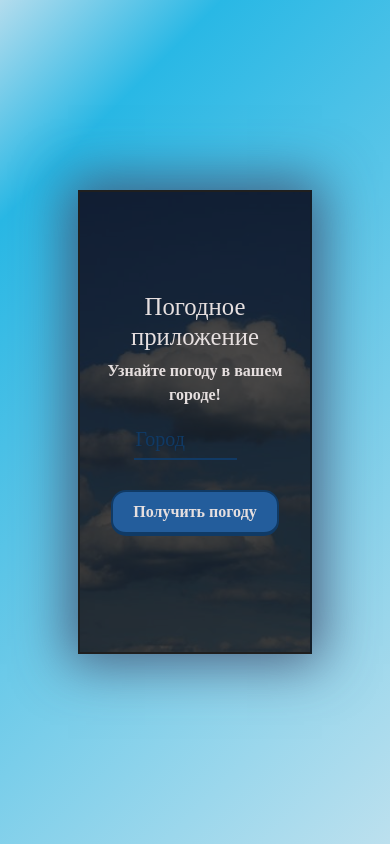
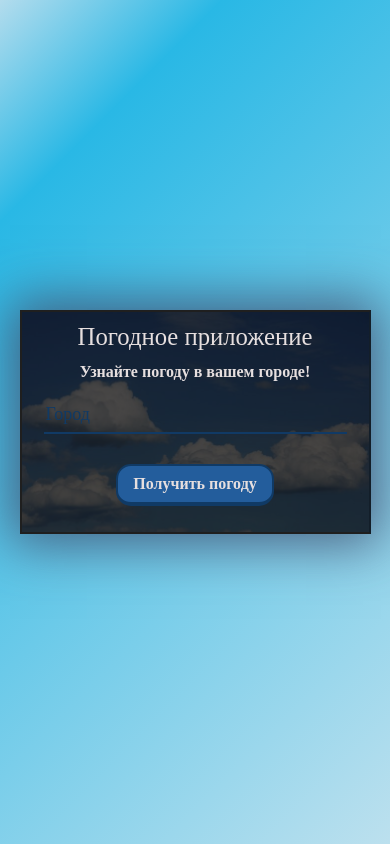
Before and after one commit to mkndrr/WeatherApp, a React (Create React App) app: page / in a window 390 px wide. Built offline with nearby package versions, Linux system fonts and the light colour scheme; a web font is replaced by a local one.

Commit message:
add media

```diff
--- a/src/App.css
+++ b/src/App.css
@@ -3,6 +3,9 @@
 body {
     font-family: "Shantell Sans", cursive;
     font-weight: bold;
+    margin: 0;
+    padding: 0;
+    box-sizing: border-box;
 }
 
 .wrapper {
@@ -10,42 +13,33 @@ body {
     display: flex;
     justify-content: center;
     align-items: center;
-
-    background: rgba(179,220,237,1);
-    background: -moz-linear-gradient(-45deg, rgba(179,220,237,1) 0%, rgba(41,184,229,1) 18%, rgba(188,224,238,1) 100%);
-    background: -webkit-gradient(left top, right bottom, color-stop(0%, rgba(179,220,237,1)), color-stop(18%, rgba(41,184,229,1)), color-stop(100%, rgba(188,224,238,1)));
-    background: -webkit-linear-gradient(-45deg, rgba(179,220,237,1) 0%, rgba(41,184,229,1) 18%, rgba(188,224,238,1) 100%);
-    background: -o-linear-gradient(-45deg, rgba(179,220,237,1) 0%, rgba(41,184,229,1) 18%, rgba(188,224,238,1) 100%);
-    background: -ms-linear-gradient(-45deg, rgba(179,220,237,1) 0%, rgba(41,184,229,1) 18%, rgba(188,224,238,1) 100%);
     background: linear-gradient(135deg, rgba(179,220,237,1) 0%, rgba(41,184,229,1) 18%, rgba(188,224,238,1) 100%);
     filter: progid:DXImageTransform.Microsoft.gradient( startColorstr='#b3dced', endColorstr='#bce0ee', GradientType=1 );
 }
 
 .main {
     height: 55vh;
-    /*background: #2a6bb1;*/
     background-image: url('img/clouds.jpg');
     background-size: cover;
     box-shadow: 0px 0px 50px 10px rgba(62, 72, 105, 0.8);
-    width: 60%;
+    width: 90%; /* Изменено для мобильных устройств */
+    max-width: 800px; /* Максимальная ширина для больших экранов */
     margin: 0 auto;
     background-blend-mode: multiply;
     background-color: #484747;
     border: 2px solid #1f1f1f;
     border-right: 2px solid #131e29;
-    background-size: cover;
     display: flex;
     align-items: center;
     justify-content: center;
     text-align: center;
     color: rgb(230, 223, 223);
+    padding: 20px; /* Добавлено отступы для мобильных устройств */
 }
 
-
 .form {
-    height: 55vh;
-    padding-top: 100px;
-    padding-left: 50px;
+    height: auto; /* Изменено для адаптивности */
+    padding: 20px; /* Уменьшены отступы для мобильных устройств */
     border-top: 2px solid #113a65;
     border-bottom: 2px solid #113a65;
     border-right: 2px solid #113a65;
@@ -55,12 +49,12 @@ body {
     background-color: transparent;
     border: 0;
     border-bottom: solid 2px #113a65;
-    width: 50%;
+    width: 100%; /* Изменено для адаптивности */
+    max-width: 400px; /* Максимальная ширина для больших экранов */
     padding-bottom: 4px;
     color: #fff;
     font-weight: lighter;
     margin-bottom: 30px;
-    margin-right: 20px;
     font-size: 20px;
     outline: none;
 }
@@ -81,9 +75,10 @@ body {
     border-radius: 15px;
     cursor: pointer;
     background-color: #235d9c;
-    color:  rgb(230, 223, 223);
+    color: rgb(230, 223, 223);
     outline: none!important;
     font-weight: bolder;
+    transition: all 0.3s ease; /* Добавлен переход для плавности */
 }
 
 button:hover {
@@ -99,16 +94,35 @@ body {
     top: 2px;
 }
 
-
 .infoWeath {
-    width: 60%;
+    width: 100%; /* Изменено для адаптивности */
     font-size: 16px;
     text-align: left;
-    color:  rgb(230, 223, 223);
+    color: rgb(230, 223, 223);
 }
 
 .error {
-    color:  rgb(230, 223, 223);
+    color: rgb(230, 223, 223);
     font-weight: bold;
     font-size: 16px;
 }
+
+/* Медиазапросы для мобильных устройств */
+@media (max-width: 768px) {
+    .main {
+        height: auto; /* Позволяет элементу адаптироваться к содержимому */
+        padding: 10px; /* Уменьшены отступы для мобильных устройств */
+    }
+
+    input[type="text"] {
+        font-size: 18px; /* Уменьшен размер шрифта для мобильных устройств */
+    }
+
+    button {
+        padding: 6px 15px; /* Уменьшены отступы для мобильных устройств */
+    }
+
+    .infoWeath, .error {
+        font-size: 14px; /* Уменьшен размер шрифта для мобильных устройств */
+    }
+}
```
Lines whose indentation alone changed are shown as unchanged.
